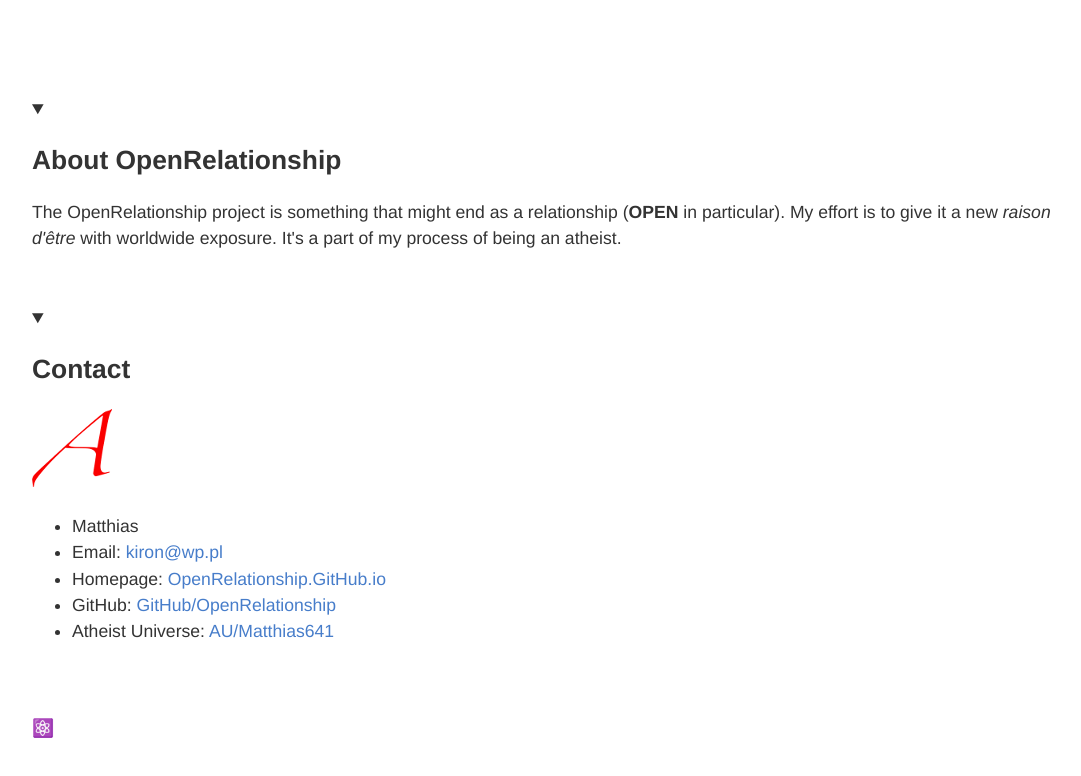
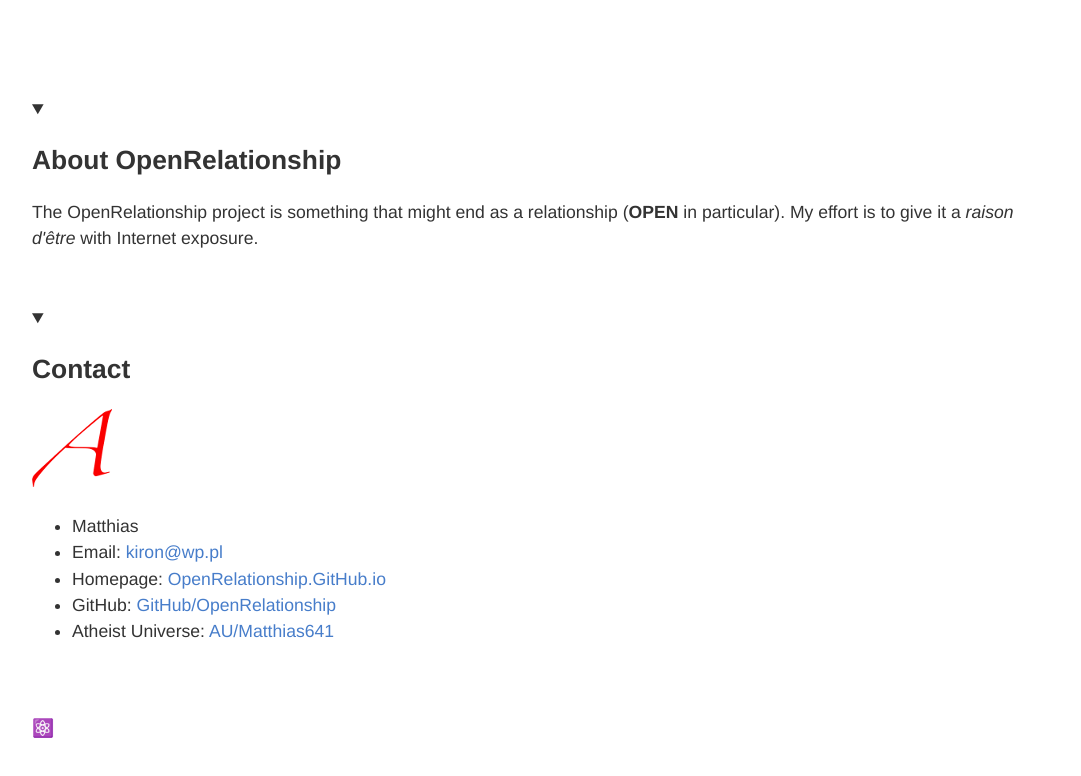
Before and after one commit to OpenRelationship/openrelationship.github.io, a plain HTML site: page index.html in a window 1280 px wide. Shown: the part 138-914 px from the top of the page, without its empty margins (96-1177 px from the left). Drawn offline with Linux system fonts and the light colour scheme.

Commit message:
:lipstick: make it better

```diff
--- a/index.html
+++ b/index.html
@@ -22,7 +22,7 @@
                 <h2>About OpenRelationship</h2>
             </summary>
             <p>
-	    The OpenRelationship project is something that might end as a relationship (<b>OPEN</b> in particular). My effort is to give it a new <i>raison d'être</i> with worldwide exposure. It's a part of my process of being an atheist.
+	    The OpenRelationship project is something that might end as a relationship (<b>OPEN</b> in particular). My effort is to give it a <i>raison d'être</i> with Internet exposure.
             </p>
         </details>
         <details open class="h-card vcard">
```
